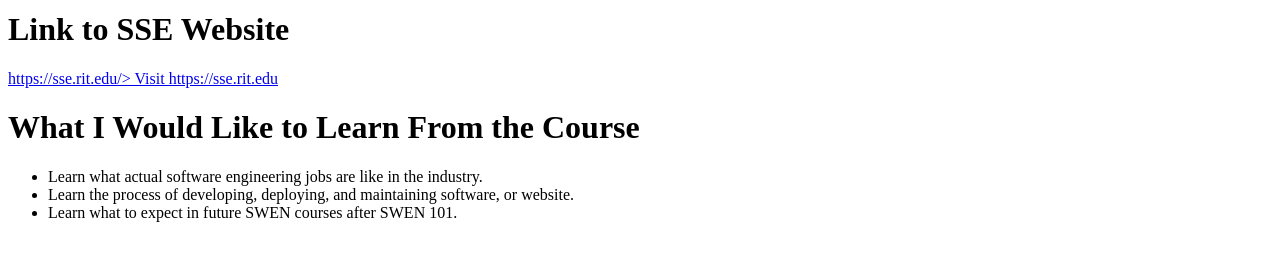
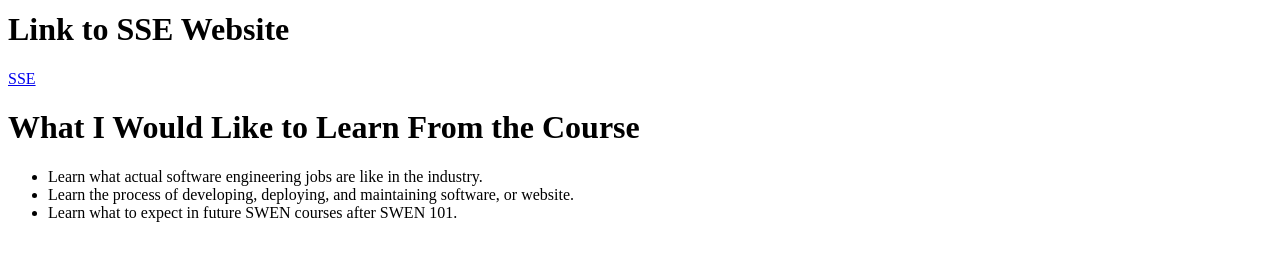
Before and after one commit to minusArko/minusarko.github.io, a plain HTML site: page index.html in a window 1280 px wide. Shown: the part 510-766 px from the top of the page. Drawn offline with Linux system fonts and the light colour scheme.

Commit message:
link to sse

```diff
--- a/index.html
+++ b/index.html
@@ -16,7 +16,9 @@
 
 <h1>Link to SSE Website</h1>
 
-<a href="url">https://sse.rit.edu/> Visit https://sse.rit.edu</a>
+<a href="https://sse.rit.edu/" target=_self>
+    SSE
+</a>
 
 <h1>What I Would Like to Learn From the Course</h1>
 <ul>
```
